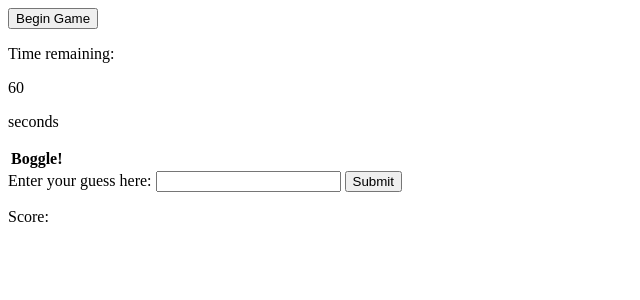
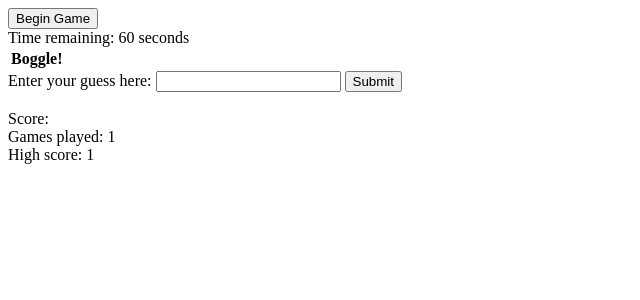
Before and after one commit to juliahorton/flask-boggle, a Flask app: template templates/index.html in a window 1280 px wide. Shown: the top 300 px of the page, without its empty margins (0-640 px from the left). Run offline with Flask 3, Linux system fonts and the light colour scheme; the template is opened without the code that fills it, so the values that code supplies are empty; the visitor is signed in with stand-in values (Sample User, id 1); parts of the project's set-up code (start-up, migrations or seed data) failed here and were passed over.

Commit message:
completed through step six

```diff
--- a/app.py
+++ b/app.py
@@ -1,10 +1,10 @@
 from flask import Flask, request, render_template, session, jsonify
 from flask_debugtoolbar import DebugToolbarExtension
 from boggle import Boggle
+from IPython.core.debugger import set_trace
 
 app = Flask(__name__)
 app.config["SECRET_KEY"] = "so-secret"
-# app.config["SESSION_REFRESH_EACH_REQUEST"] = False
 
 debug = DebugToolbarExtension(app)
 
@@ -13,13 +13,37 @@
 
 @app.route("/")
 def start_game():
+    """Generate and show game board."""
     my_board = boggle_game.make_board()
     session["board"] = my_board
     return render_template("index.html", my_board=my_board)
 
 @app.route("/check-guess")
 def check_guess():
+    """Check whether the guessed word is in the dictionary."""
     word = request.args["guess"]
     board = session["board"]
     result = boggle_game.check_valid_word(board, word)
     return jsonify({"result": result})
+
+@app.route("/update-stats")
+def update_stats():
+    """On completion of a game, update stats to reflect number of games played and high score."""
+
+    if session.get("games_played", 0) == 0:
+        session["games_played"] = 0
+        session["high_score"] = 0
+
+    games_played = session["games_played"]
+    games_played += 1
+    session["games_played"] = games_played
+
+    high_score = session["high_score"]
+
+    score = int(request.args["score"])
+
+    if score > high_score:
+        high_score = score
+        session["high_score"] = high_score
+
+    return jsonify({"games_played": games_played, "high_score": high_score})
--- a/static/app.css
+++ b/static/app.css
@@ -0,0 +1,3 @@
+p {
+    display: inline;
+}
--- a/static/app.js
+++ b/static/app.js
@@ -5,7 +5,10 @@
 const $score = $("#score");
 const $countdown = $("#countdown");
 const $startBtn = $("#start");
+const $gamesPlayed = $("#games-played");
+const $highScore = $("#high-score");
 let timerIntervId;
+// let gameOver = null;
 
 // prevents user from submitting a guess before the timer has been started
 $form.on("submit", function(e){e.preventDefault()});
@@ -18,7 +21,7 @@
     $startBtn.on("click", newGameHandler);
     $form.on("submit", getGuess);
     // after 60 seconds, stop allowing user to submit new guesses
-    setTimeout(gameOver, 3000);
+    setTimeout(gameOver, 10000);
     // update UI to show 60-second countdown once timer has started
     timerIntervId = setInterval(showCountdown, 1000);
 }
@@ -32,7 +35,7 @@
     const guess = $input.val();
     $form.trigger("reset");
 
-    if (!guess) return;
+    // if (!guess) return;
 
     const response = await axios.get("/check-guess", { params: {guess} });
 
@@ -65,5 +68,14 @@
     $form.off();
     $form.on("submit", function(e){e.preventDefault()});
     clearInterval(timerIntervId);
-    $("#timer-container span").empty().append("<p>GAME OVER</p>")
+    $("#timer-container span").empty().append("<p>GAME OVER</p>");
+    // let gameOver = true;
+    let finalScore = Number($score.text());
+    updateStats(finalScore);
 }
+
+async function updateStats(score){
+    const response = await axios.get("/update-stats", { params: {score} });
+    $highScore.text(response.data.high_score);
+    $gamesPlayed.text(response.data.games_played);
+}
--- a/templates/index.html
+++ b/templates/index.html
@@ -11,6 +11,7 @@
 
         <div id="timer-container">
             <button id="start">Begin Game</button>
+            <br>
             <span>
                 <p>Time remaining:
                 <p id="countdown">60</p>
@@ -48,14 +49,21 @@
 
         <div id="messages-container">
             <p class="msg">
-
+                &nbsp
             </p>
         </div>
 
         <div id="score-container">
             <p>Score:</p>
             <p id="score"></p>
+        </div>
 
+        <div id="stats">
+            <!-- <p>Games played: <p id="games-played">0</p></p>
+            <p>High score: <p id="high-score">0</p></p> -->
+            <p>Games played: <p id="games-played">{{ session["games_played"] }}</p></p>
+            <br>
+            <p>High score: <p id="high-score">{{ session["high_score"] }}</p></p>
         </div>
 
 
```
Also changed, not shown: test.py (+50 -2 lines).
